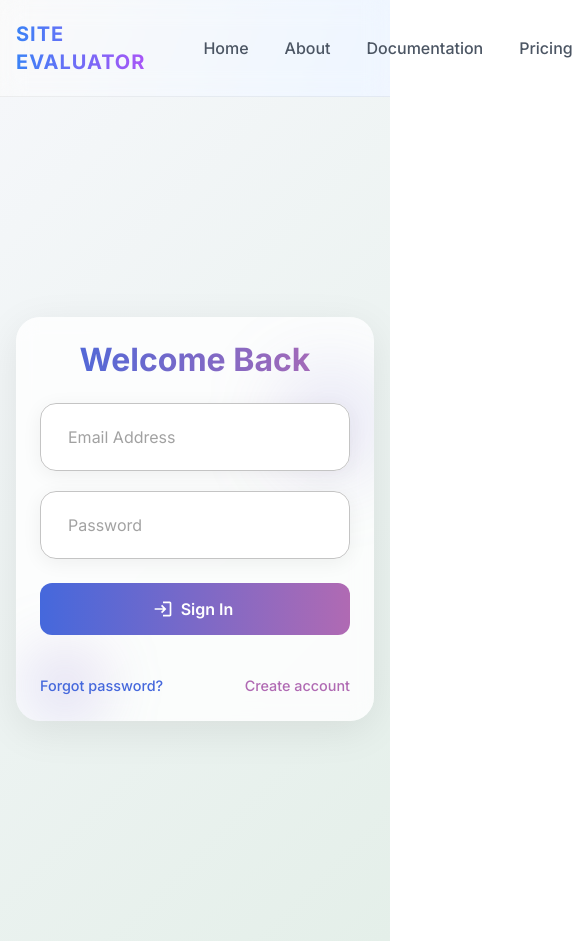
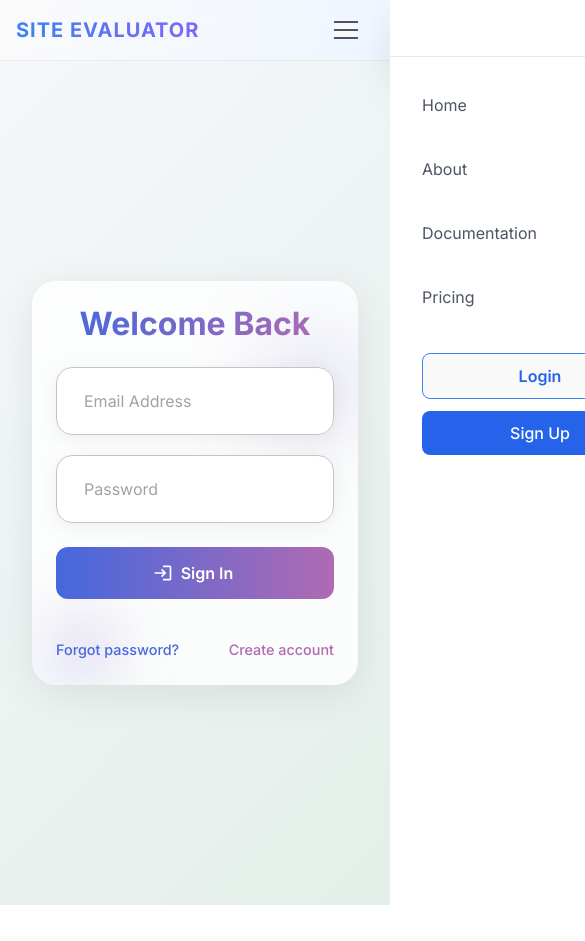
Before and after one commit to dakshpokar/UnifiedWebInsights, a React (Vite) app in the folder site-evaluator/: page /login in a window 390 px wide. Shown: the top 941 px of the page, 585 px wide, since content can reach past the window. After the commit the page ends 905 px from the top, so only its background shows below. Built offline with nearby package versions, Linux system fonts and the light colour scheme.

Commit message:
feat: implement mobile menu in Header component with click outside and body scroll prevention

```diff
--- a/site-evaluator/src/components/Header.tsx
+++ b/site-evaluator/src/components/Header.tsx
@@ -1,12 +1,39 @@
-import React from 'react';
+import React, { useState, useEffect, useRef } from 'react';
 import { Link, useLocation } from 'react-router-dom';
 
 const Header: React.FC = () => {
   const location = useLocation();
+  const [isMenuOpen, setIsMenuOpen] = useState(false);
+  const menuRef = useRef<HTMLDivElement>(null);
 
   const isActive = (path: string) => {
     return location.pathname === path;
   };
+
+  // Close menu when clicking outside
+  useEffect(() => {
+    const handleClickOutside = (event: MouseEvent) => {
+      if (menuRef.current && !menuRef.current.contains(event.target as Node)) {
+        setIsMenuOpen(false);
+      }
+    };
+    document.addEventListener('mousedown', handleClickOutside);
+    return () => {
+      document.removeEventListener('mousedown', handleClickOutside);
+    };
+  }, []);
+
+  // Prevent body scrolling when mobile menu is open
+  useEffect(() => {
+    if (isMenuOpen) {
+      document.body.style.overflow = 'hidden';
+    } else {
+      document.body.style.overflow = 'auto';
+    }
+    return () => {
+      document.body.style.overflow = 'auto';
+    };
+  }, [isMenuOpen]);
 
   return (
     <header className="sticky top-0 z-10 bg-transparent border-b border-black/5 backdrop-blur-md">
@@ -20,8 +47,18 @@ const Header: React.FC = () => {
             SITE EVALUATOR
           </Link>
 
-          {/* Navigation Links */}
-          <div className="flex-1 flex justify-center mx-2">
+          {/* Hamburger Menu Button (mobile only) */}
+          <button
+            className="block md:hidden ml-auto mr-4 focus:outline-none"
+            onClick={() => setIsMenuOpen(!isMenuOpen)}
+          >
+            <div className="w-6 h-0.5 bg-gray-600 mb-1.5"></div>
+            <div className="w-6 h-0.5 bg-gray-600 mb-1.5"></div>
+            <div className="w-6 h-0.5 bg-gray-600"></div>
+          </button>
+
+          {/* Desktop Navigation Links */}
+          <div className="hidden md:flex flex-1 justify-center mx-2">
             <Link
               to="/"
               className={`mx-1.5 relative px-3 py-2 ${
@@ -64,14 +101,15 @@ const Header: React.FC = () => {
             </Link>
           </div>
 
-          {/* Right side buttons */}
-          <div className="flex items-center">
+          {/* Right side buttons (desktop) */}
+          <div className="hidden md:flex items-center">
             <Link to="/login">
-            <button
-              className="mr-2 px-6 py-1.5 rounded-lg font-semibold bg-gradient-to-r from-[#4568dc] to-[#b06ab3] bg-clip-text text-transparent relative hover:bg-blue-500/5 hover:-translate-y-0.5 transition-all duration-300 hover:shadow-lg hover:shadow-purple-500/30 before:content-[''] before:absolute before:inset-0 before:p-[1.5px] before:rounded-lg border border-blue-500 before:from-[#4568dc] before:to-[#b06ab3] before:mask-composite-exclude"
-            >
-              Login
-            </button></Link>
+              <button
+                className="mr-2 px-6 py-1.5 rounded-lg font-semibold bg-gradient-to-r from-[#4568dc] to-[#b06ab3] bg-clip-text text-transparent relative hover:bg-blue-500/5 hover:-translate-y-0.5 transition-all duration-300 hover:shadow-lg hover:shadow-purple-500/30 before:content-[''] before:absolute before:inset-0 before:p-[1.5px] before:rounded-lg border border-blue-500 before:from-[#4568dc] before:to-[#b06ab3] before:mask-composite-exclude"
+              >
+                Login
+              </button>
+            </Link>
             <button
               className="px-6 py-2 rounded-lg font-medium text-white shadow-lg shadow-blue-500/40 bg-gradient-to-r from-[#4568dc] to-[#b06ab3] hover:from-[#3f5bd5] hover:to-[#a55aa8] hover:-translate-y-0.5 hover:shadow-xl hover:shadow-purple-500/30 transition-all duration-300"
             >
@@ -80,6 +118,74 @@ const Header: React.FC = () => {
           </div>
         </div>
       </div>
+
+      {/* Mobile Menu */}
+      <div
+        ref={menuRef}
+        style={{ backgroundColor: 'white' }}
+        className={`fixed top-0 right-0 h-full w-4/5 max-w-[300px] bg-white z-[100] shadow-2xl transform transition-transform duration-300 ease-in-out ${
+          isMenuOpen ? 'translate-x-0' : 'translate-x-full'
+        } md:hidden`}
+      >
+        <div className="flex justify-end p-4 bg-white border-b">
+          <button
+            className="focus:outline-none"
+            onClick={() => setIsMenuOpen(false)}
+          >
+            <svg className="h-6 w-6 text-gray-600" fill="none" viewBox="0 0 24 24" stroke="currentColor">
+              <path strokeLinecap="round" strokeLinejoin="round" strokeWidth="2" d="M6 18L18 6M6 6l12 12"></path>
+            </svg>
+          </button>
+        </div>
+        <div className="flex flex-col bg-white" style={{ padding: '16px' }}>
+          <Link
+            to="/"
+            className={`block my-2 py-3 px-4 ${isActive('/') ? 'text-blue-600 font-bold bg-blue-50 rounded-lg' : 'text-gray-600'}`}
+            onClick={() => setIsMenuOpen(false)}
+          >
+            <span className="text-current">Home</span>
+          </Link>
+          <Link
+            to="/evaluate"
+            className={`block my-2 py-3 px-4 ${isActive('/evaluate') ? 'text-blue-600 font-bold bg-blue-50 rounded-lg' : 'text-gray-600'}`}
+            onClick={() => setIsMenuOpen(false)}
+          >
+            <span className="text-current">About</span>
+          </Link>
+          <Link
+            to="/history"
+            className={`block my-2 py-3 px-4 ${isActive('/history') ? 'text-blue-600 font-bold bg-blue-50 rounded-lg' : 'text-gray-600'}`}
+            onClick={() => setIsMenuOpen(false)}
+          >
+            <span className="text-current">Documentation</span>
+          </Link>
+          <Link
+            to="/about"
+            className={`block my-2 py-3 px-4 ${isActive('/about') ? 'text-blue-600 font-bold bg-blue-50 rounded-lg' : 'text-gray-600'}`}
+            onClick={() => setIsMenuOpen(false)}
+          >
+            <span className="text-current">Pricing</span>
+          </Link>
+          <div className="mt-6 px-4">
+            <Link to="/login" onClick={() => setIsMenuOpen(false)} className="block w-full">
+              <button className="w-full mb-3 px-6 py-2.5 rounded-lg font-semibold text-blue-600 border border-blue-500">
+                Login
+              </button>
+            </Link>
+            <button className="w-full px-6 py-2.5 rounded-lg font-medium text-white bg-blue-600">
+              Sign Up
+            </button>
+          </div>
+        </div>
+      </div>
+
+      {/* Overlay when mobile menu is open */}
+      {isMenuOpen && (
+        <div
+          className="fixed inset-0 bg-black/30 backdrop-blur-sm z-[90] md:hidden"
+          onClick={() => setIsMenuOpen(false)}
+        ></div>
+      )}
     </header>
   );
 };
--- a/site-evaluator/src/pages/Login.tsx
+++ b/site-evaluator/src/pages/Login.tsx
@@ -8,16 +8,12 @@ import {
   TextField,
   Button,
   Box,
-  useMediaQuery,
-  useTheme,
 } from '@mui/material';
 import { Link as RouterLink } from 'react-router-dom';
 import { motion } from 'framer-motion';
 import LoginIcon from '@mui/icons-material/Login';
 
 const Login = () => {
-  const theme = useTheme();
-  const isDesktop = useMediaQuery(theme.breakpoints.up('md'));
   const [email, setEmail] = useState('');
   const [password, setPassword] = useState('');
   const [loading, setLoading] = useState(false);
@@ -50,17 +46,27 @@ const Login = () => {
   };
 
   return (
+    <Box
+      className="min-h-screen"
+      sx={{
+        background: 'linear-gradient(135deg, #f5f7fa 0%, #e4efe9 100%)', // Changed from minHeight to fixed height
+        width: '100%',
+        display: 'flex',
+        alignItems: 'center',
+        justifyContent: 'center',
+        padding: { xs: 2, md: 5 },
+        overflow: 'hidden', // Prevent scrolling
+      }}
+    >
       <Container
         maxWidth={false}
         sx={{
           display: 'flex',
           alignItems: 'center',
           justifyContent: 'center',
-        minHeight: '100vh',
-        height: isDesktop ? '100vh' : 'auto',
-        overflow: isDesktop ? 'hidden' : 'auto',
-        padding: { xs: 2, md: 5 },
-        background: 'linear-gradient(135deg, #f5f7fa 0%, #e4efe9 100%)',
+          height: 'auto', // Changed from 100% to auto
+          width: '100%',
+          overflow: 'visible', // Allow content to be visible without scrolling
         }}
       >
         <Paper
@@ -74,6 +80,9 @@ const Login = () => {
             boxShadow: '0 10px 40px rgba(0,0,0,0.08)',
             width: '100%',
             maxWidth: '500px',
+            maxHeight: '90vh', // Add maximum height
+            display: 'flex',  // Ensure content fits properly
+            flexDirection: 'column',
           }}
         >
           <motion.div
@@ -256,6 +265,7 @@ const Login = () => {
           </motion.div>
         </Paper>
       </Container>
+    </Box>
   );
 };
 
```
Lines whose indentation alone changed are shown as unchanged.
